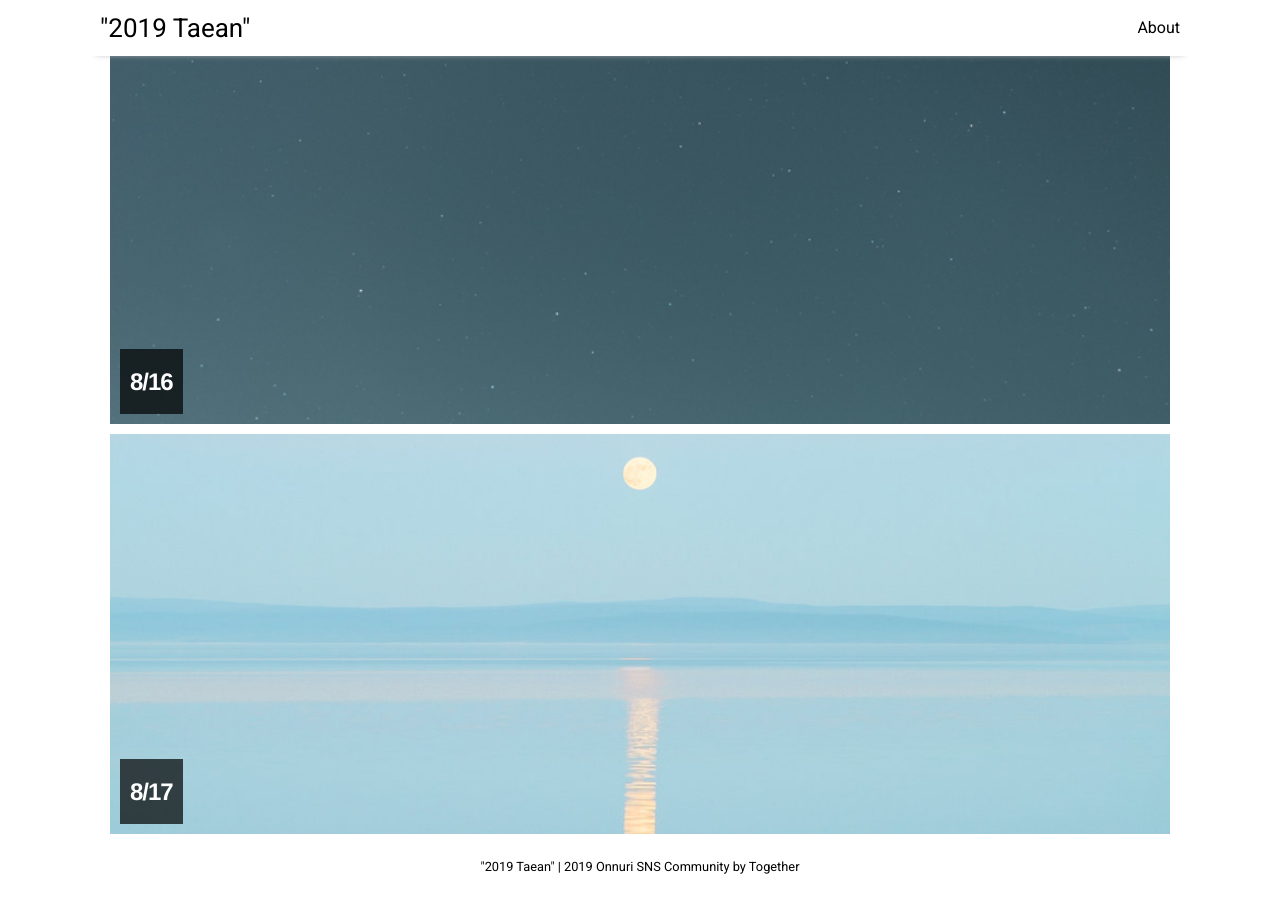
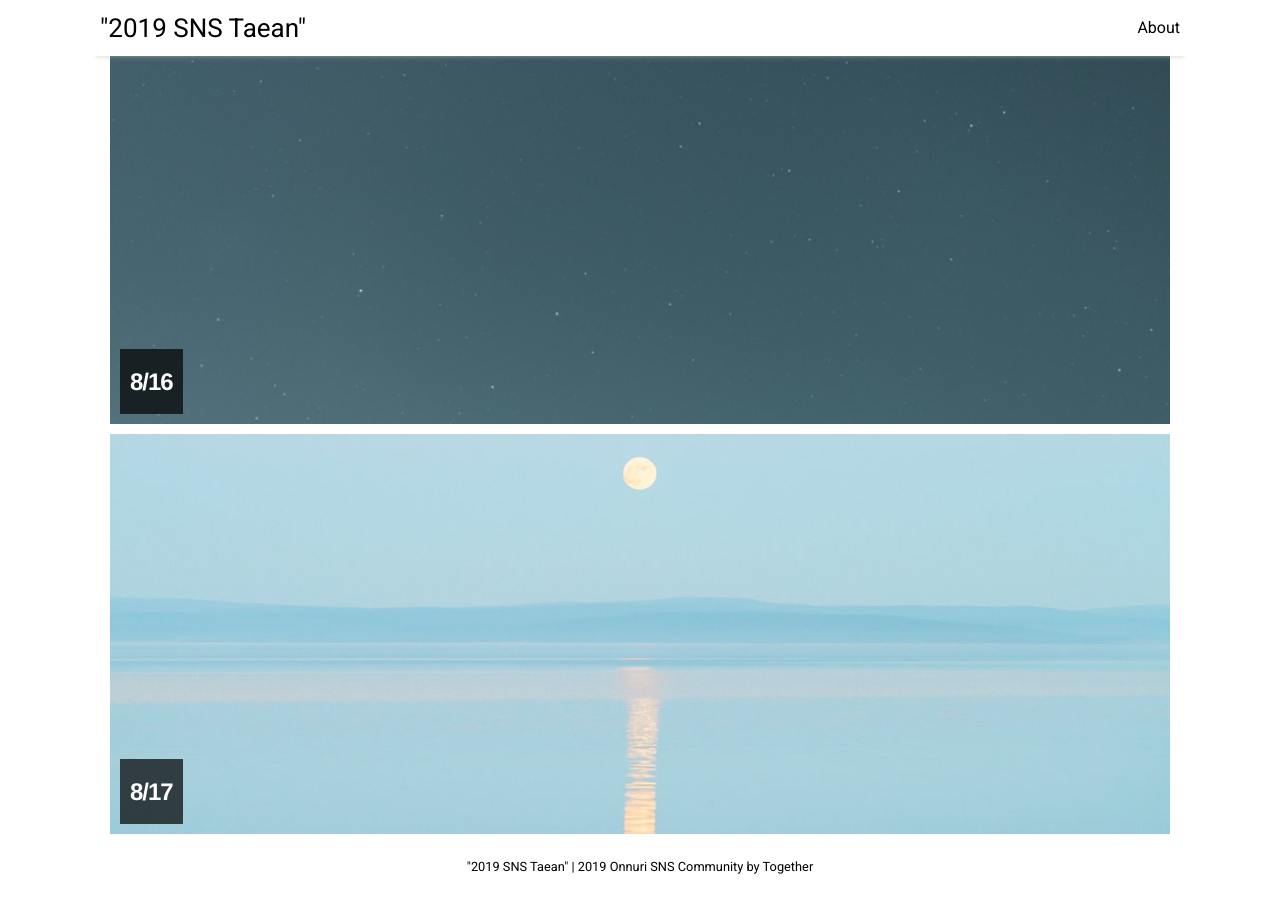
Before and after one commit to taean-outreach/taean-outreach.github.io, a Jekyll site: the page built from index.html, in a window 1280 px wide and 900 px high, scrolled down 867 px. Built offline with Jekyll 4.4.1, drawn with Linux system fonts in a browser that asks for light colours; nearby versions of some CDN libraries; the list of posts is cut into pages by our own code.

Commit message:
Update _config.yml

```diff
--- a/_config.yml
+++ b/_config.yml
@@ -14,7 +14,7 @@ sass:
   style: :nested
 
 # Customise atom feed settings (this is where Jekyll-Feed gets configuration information)
-title:		           "\"2019 Taean\""
+title:		           "\"2019 SNS Taean\""
 description:	       "2019 Onnuri SNS Community"
 author:              "Together"
 
```
